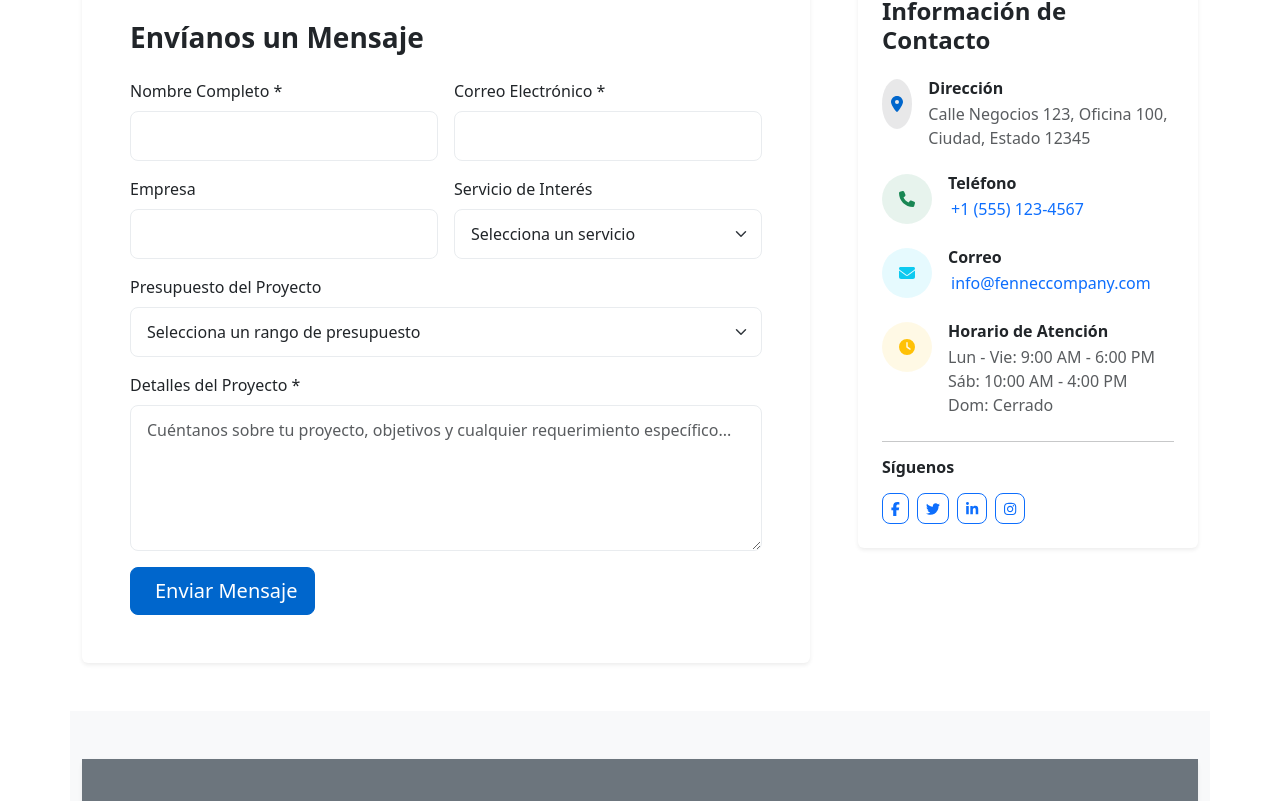
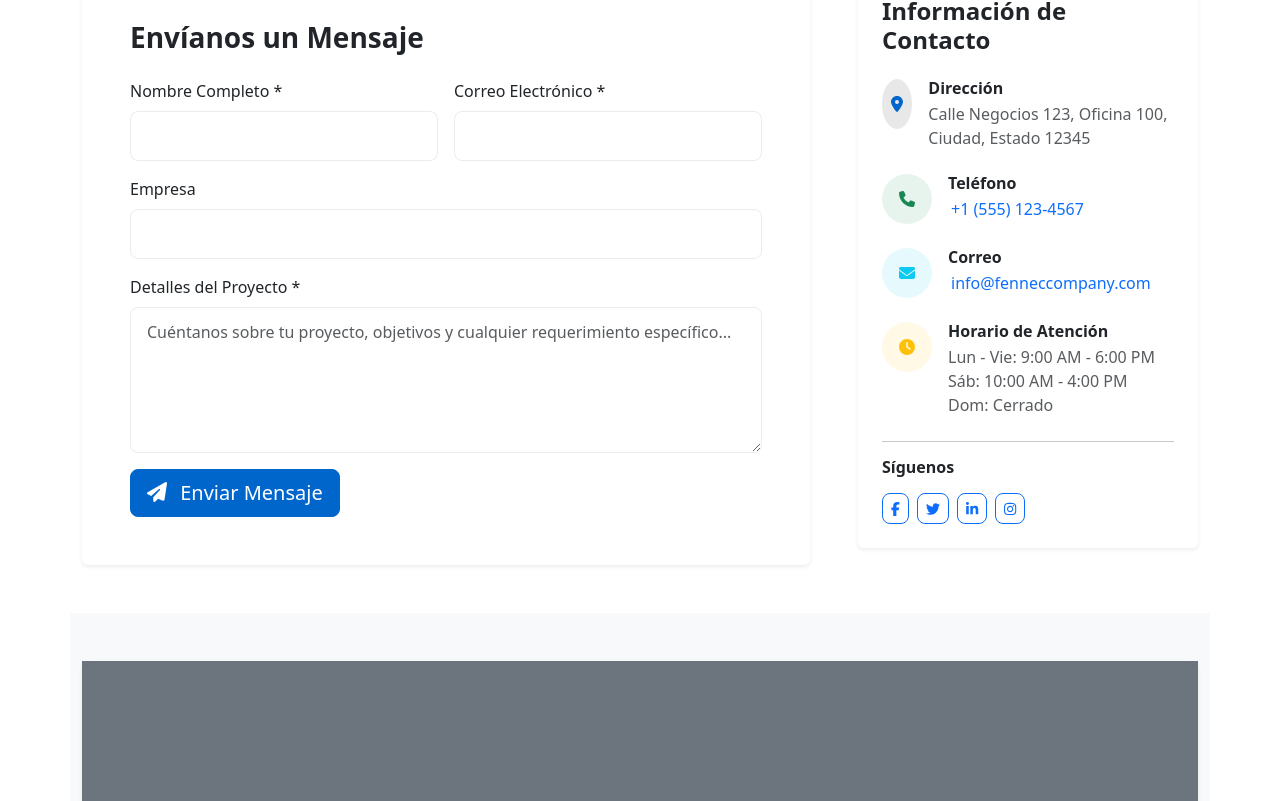
Before and after one commit to KukoCL/fennec-website-app, a Vue app: page /contact in a window 1280 px wide. Shown: the part 505-1306 px from the top of the page. Built offline with nearby package versions, Linux system fonts and the light colour scheme.

Commit message:
Feature/25/connect contact endpoint (#47)

```diff
--- a/src/infrastructure/constants/constants.ts
+++ b/src/infrastructure/constants/constants.ts
@@ -0,0 +1 @@
+export const AWS_CONTACT_ENDPOINT = 'https://vwa336a3txkiyqqf2wvo453mva0zhpbl.lambda-url.us-east-1.on.aws/';
--- a/src/infrastructure/lang/english.ts
+++ b/src/infrastructure/lang/english.ts
@@ -376,6 +376,7 @@ export const appTexts = {
       messageLabel: 'Project Details *',
       messagePlaceholder: 'Tell us about your project, goals, and any specific requirements...',
       sendButton: 'Send Message',
+      sendingButton: 'Sending...',
       successMessage: "Thank you for your message! We'll get back to you within 24 hours.",
     },
     info: {
--- a/src/infrastructure/lang/spanish.ts
+++ b/src/infrastructure/lang/spanish.ts
@@ -402,6 +402,7 @@ export const appTexts = {
       messageLabel: 'Detalles del Proyecto *',
       messagePlaceholder: 'Cuéntanos sobre tu proyecto, objetivos y cualquier requerimiento específico...',
       sendButton: 'Enviar Mensaje',
+      sendingButton: 'Enviando...',
       successMessage: '¡Gracias por tu mensaje! Nos pondremos en contacto en menos de 24 horas.',
     },
     info: {
--- a/src/views/ContactView.vue
+++ b/src/views/ContactView.vue
@@ -2,35 +2,65 @@
 import { FontAwesomeIcon } from '@fortawesome/vue-fontawesome'
 import { ref, computed } from 'vue'
 import useAppLang from '@/composables/settings/useAppLang'
+import useApi from '@/composables/utils/useApi'
+import { AWS_CONTACT_ENDPOINT } from '@/infrastructure/constants/constants'
 
 const { getAppTexts } = useAppLang()
 const appTexts = computed(() => getAppTexts())
+const { post } = useApi()
 
 const form = ref({
   name: '',
   email: '',
   company: '',
-  service: '',
   message: '',
-  budget: '',
 })
 
-const services = computed(() => appTexts.value.contact.form.services)
-const budgetRanges = computed(() => appTexts.value.contact.form.budgetRanges)
+const isSubmitting = ref(false)
+const showSuccessAlert = ref(false)
 
-const submitForm = () => {
-  // Handle form submission
-  console.log('Form submitted:', form.value)
-  alert(appTexts.value.contact.form.successMessage)
+const submitForm = async () => {
+  if (isSubmitting.value) return
+
+  isSubmitting.value = true
+  try {
+    const response = await post(
+      AWS_CONTACT_ENDPOINT,
+      {
+        name: form.value.name,
+        email: form.value.email,
+        company: form.value.company,
+        message: form.value.message,
+      },
+      {
+        'Content-Type': 'text/plain',
+      },
+    )
+
+    if (response.isOk) {
+      showSuccessAlert.value = true
 
       // Reset form
       form.value = {
         name: '',
         email: '',
         company: '',
-    service: '',
         message: '',
-    budget: '',
+      }
+
+      // Hide alert after 10 seconds
+      setTimeout(() => {
+        showSuccessAlert.value = false
+      }, 10000)
+    } else {
+      const errorDetails = response.statusText || 'Unknown error'
+      throw new Error(`Failed to send message. Status: ${response.status}, Details: ${errorDetails}`)
+    }
+  } catch (error) {
+    console.error('Error submitting form:', error)
+    alert('There was an error sending your message. Please try again.')
+  } finally {
+    isSubmitting.value = false
   }
 }
 </script>
@@ -96,7 +126,7 @@ const submitForm = () => {
                         required
                       />
                     </div>
-                    <div class="col-md-6">
+                    <div class="col-12">
                       <label
                         for="company"
                         class="form-label"
@@ -109,54 +139,6 @@ const submitForm = () => {
                         class="form-control"
                         id="company"
                       />
-                    </div>
-                    <div class="col-md-6">
-                      <label
-                        for="service"
-                        class="form-label"
-                      >
-                        {{ appTexts.contact.form.serviceLabel }}
-                      </label>
-                      <select
-                        v-model="form.service"
-                        class="form-select"
-                        id="service"
-                      >
-                        <option value="">
-                          {{ appTexts.contact.form.servicePlaceholder }}
-                        </option>
-                        <option
-                          v-for="service in services"
-                          :key="service"
-                          :value="service"
-                        >
-                          {{ service }}
-                        </option>
-                      </select>
-                    </div>
-                    <div class="col-12">
-                      <label
-                        for="budget"
-                        class="form-label"
-                      >
-                        {{ appTexts.contact.form.budgetLabel }}
-                      </label>
-                      <select
-                        v-model="form.budget"
-                        class="form-select"
-                        id="budget"
-                      >
-                        <option value="">
-                          {{ appTexts.contact.form.budgetPlaceholder }}
-                        </option>
-                        <option
-                          v-for="budget in budgetRanges"
-                          :key="budget"
-                          :value="budget"
-                        >
-                          {{ budget }}
-                        </option>
-                      </select>
                     </div>
                     <div class="col-12">
                       <label
@@ -178,13 +160,33 @@ const submitForm = () => {
                       <button
                         type="submit"
                         class="btn btn-primary btn-lg"
+                        :disabled="isSubmitting"
                       >
-                        <i class="fa-solid fa-paper-plane me-2"></i>
-                        {{ appTexts.contact.form.sendButton }}
+                        <font-awesome-icon
+                          :icon="isSubmitting ? 'fa-solid fa-spinner' : 'fa-solid fa-paper-plane'"
+                          :class="isSubmitting ? 'fa-spin me-2' : 'me-2'"
+                        />
+                        {{ isSubmitting ? appTexts.contact.form.sendingButton : appTexts.contact.form.sendButton }}
                       </button>
                     </div>
                   </div>
                 </form>
+
+                <!-- Success Alert -->
+                <div
+                  v-if="showSuccessAlert"
+                  class="alert alert-success alert-dismissible fade show mt-4"
+                  role="alert"
+                >
+                  <font-awesome-icon icon="fa-solid fa-check-circle" class="me-2" />
+                  {{ appTexts.contact.form.successMessage }}
+                  <button
+                    type="button"
+                    class="btn-close"
+                    @click="showSuccessAlert = false"
+                    aria-label="Close"
+                  ></button>
+                </div>
               </div>
             </div>
           </div>
```
Lines whose indentation alone changed are shown as unchanged.
